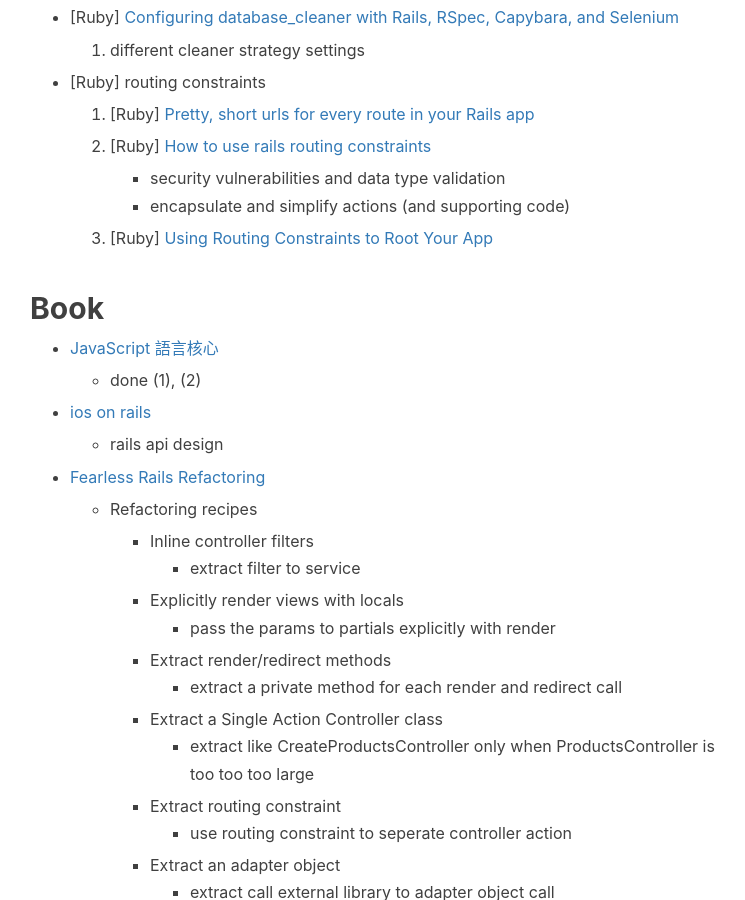
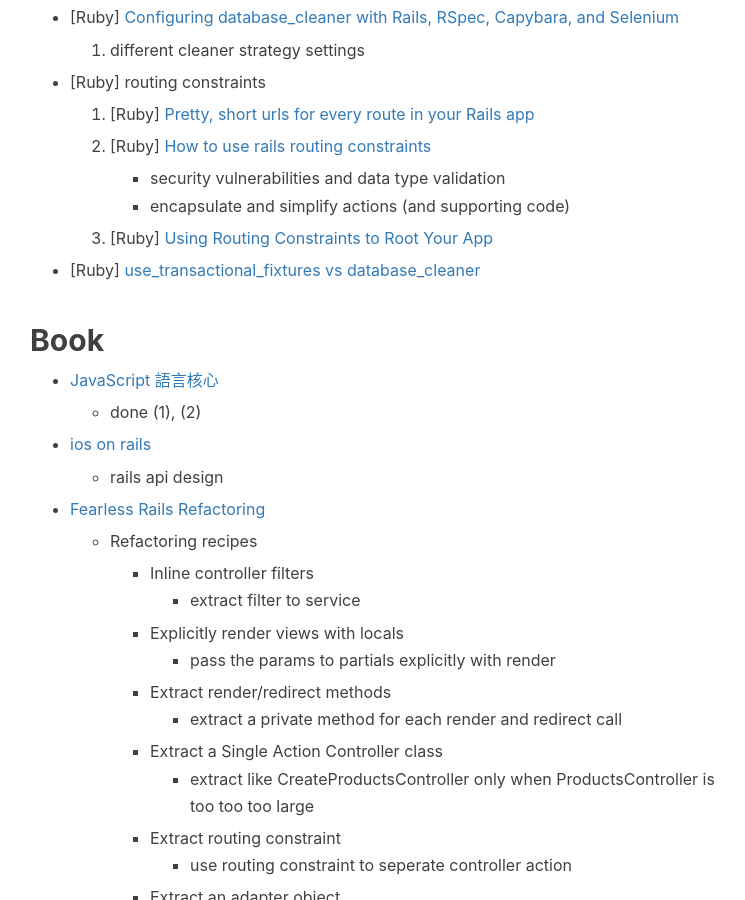
Before and after one commit to mylake/mylake.github.com, a Jekyll site: the page built from _posts/2016-08-13-1-fearlessRefactor.markdown, in a window 1280 px wide and 900 px high, scrolled down 2044 px. Shown: the whole window, without its empty margins (235-980 px from the left). Built offline with Jekyll 4.4.1, drawn with Linux system fonts in a browser that asks for light colours; nearby versions of some CDN libraries; comment, search, counter and statistics services are not loaded.

Commit message:
use_transactional_fixtures vs database_cleaner

```diff
--- a/_posts/2016-08-13-1-fearlessRefactor.markdown
+++ b/_posts/2016-08-13-1-fearlessRefactor.markdown
@@ -68,6 +68,8 @@
     * security vulnerabilities and data type validation
     * encapsulate and simplify actions (and supporting code)
   3. <p>[Ruby] <a href="https://www.viget.com/articles/using-routing-constraints-to-root-your-app">Using Routing Constraints to Root Your App</a></p>
+
+* <p>[Ruby] <a href="https://ruby-china.org/topics/30233">use_transactional_fixtures vs database_cleaner</a></p>
 
 ## Book
 * <p> <a href="http://openhome.cc/Gossip/CodeData/EssentialJavaScript/index.html">JavaScript 語言核心</a></p>
```
